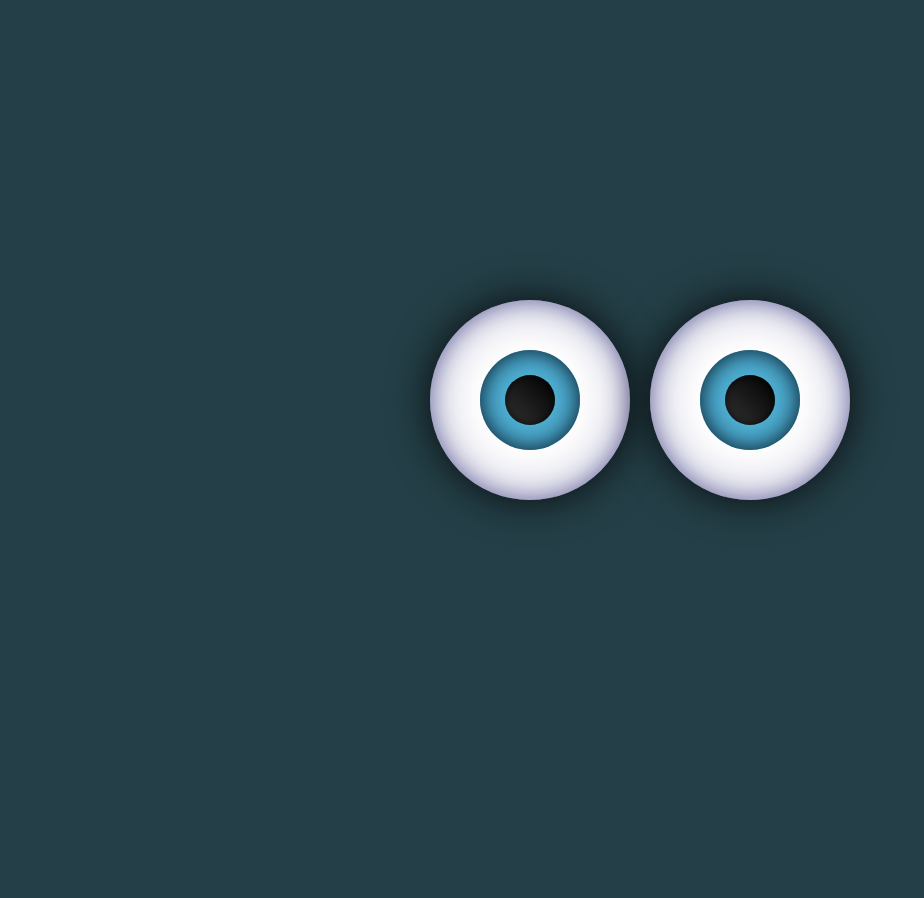
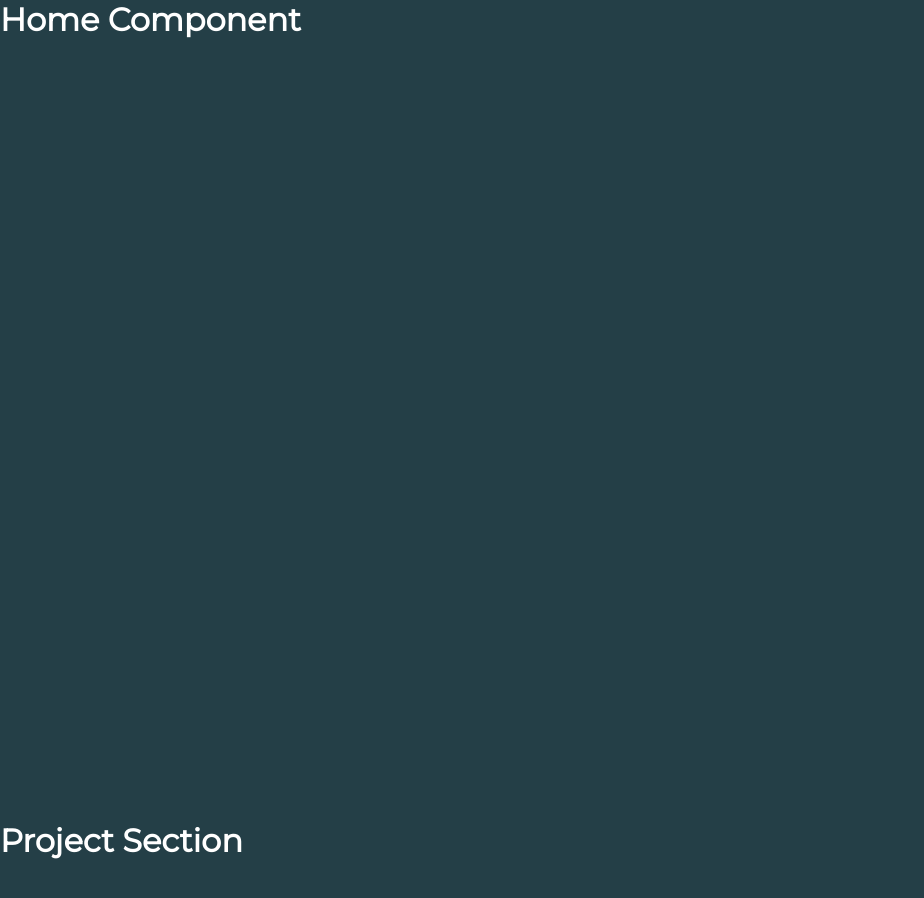
Before and after one commit to sunitdev/sunitdev.github.io, a React app: page / in a window 1280 px wide. Shown: the top 898 px of the page, without its empty margins (0-924 px from the left). Before the commit the page ends 800 px from the top, so only its background shows below. Built offline with nearby package versions, Linux system fonts and the light colour scheme.

Commit message:
Added Fullpage section

```diff
--- a/index.html
+++ b/index.html
@@ -6,5 +6,5 @@
     </head>
     <body>
         <div id="app"></div>
-    <script type="text/javascript" src="dist/vendor..app.min.8a8c4f692946afc5ea91.js"></script><script type="text/javascript" src="dist/app.min.63af30c00d02abf14f3b.js"></script></body>
+    <script type="text/javascript" src="dist/vendor..app.min.8a8c4f692946afc5ea91.js"></script><script type="text/javascript" src="dist/app.min.2ffd335c07cc09526ade.js"></script></body>
 </html>
--- a/src/AppLayout/AppLayout.tsx
+++ b/src/AppLayout/AppLayout.tsx
@@ -1,12 +1,26 @@
 import * as React from 'react';
 
+import styled from 'styled-components';
+
 import HomeSection from '../Sections/Home/HomeSection';
+import ProjectSection from '../Sections/Projects/ProjectSection';
+
+const StyledHomeSection = styled(HomeSection)`
+    height: 100vh;
+`;
+
+const StyledProjectSection = styled(ProjectSection)`
+    height: 100vh;
+`;
 
 export default class AppLayout extends React.Component {
 
     render(){
         return (
-            <HomeSection/>
+            <React.Fragment>
+                <StyledHomeSection/>
+                <StyledProjectSection/>
+            </React.Fragment>
         );
     }
 
--- a/src/Sections/Home/HomeSection.tsx
+++ b/src/Sections/Home/HomeSection.tsx
@@ -12,21 +12,14 @@ interface IHomeSectionState {
     };
 }
 
+interface IHomeSectionProps {
+    className?: any;
+}
 
-const Container = styled.div`
-    height: 100%;
-    width: 100%;
-
-    display: flex;
-
-    justify-content: center;
-    align-items: center;
-`;
-
-export default class HomeSection extends React.Component<any, IHomeSectionState> {
+export default class HomeSection extends React.Component<IHomeSectionProps, IHomeSectionState> {
 
 
-    constructor(props?: any, context?: IHomeSectionState){
+    constructor(props?: IHomeSectionProps, context?: IHomeSectionState){
         super(props, context);
 
         this.state = {
@@ -52,14 +45,8 @@ export default class HomeSection extends React.Component<any, IHomeSectionState>
 
     render(){
         return (
-            <Container
-                onMouseMove={this.onMouseMove}>
-                <EyeComponent
-                    mousePosition={this.state.mousePosition}/>
-                <EyeComponent
-                    mousePosition={this.state.mousePosition}/>
-            </Container>
-        );
+            <h1 className={this.props.className}>Home Component</h1>
+       );
     }
 
 }
--- /dev/null
+++ b/src/Sections/Projects/ProjectSection.tsx
@@ -0,0 +1,14 @@
+import * as React from 'react';
+
+interface IProjectSectionProps {
+    className?: string;
+}
+
+export default class ProjectSection extends React.Component<IProjectSectionProps, any> {
+
+    render(){
+        return (
+            <h1 className={this.props.className}>Project Section</h1>
+        );
+    }
+}
```
